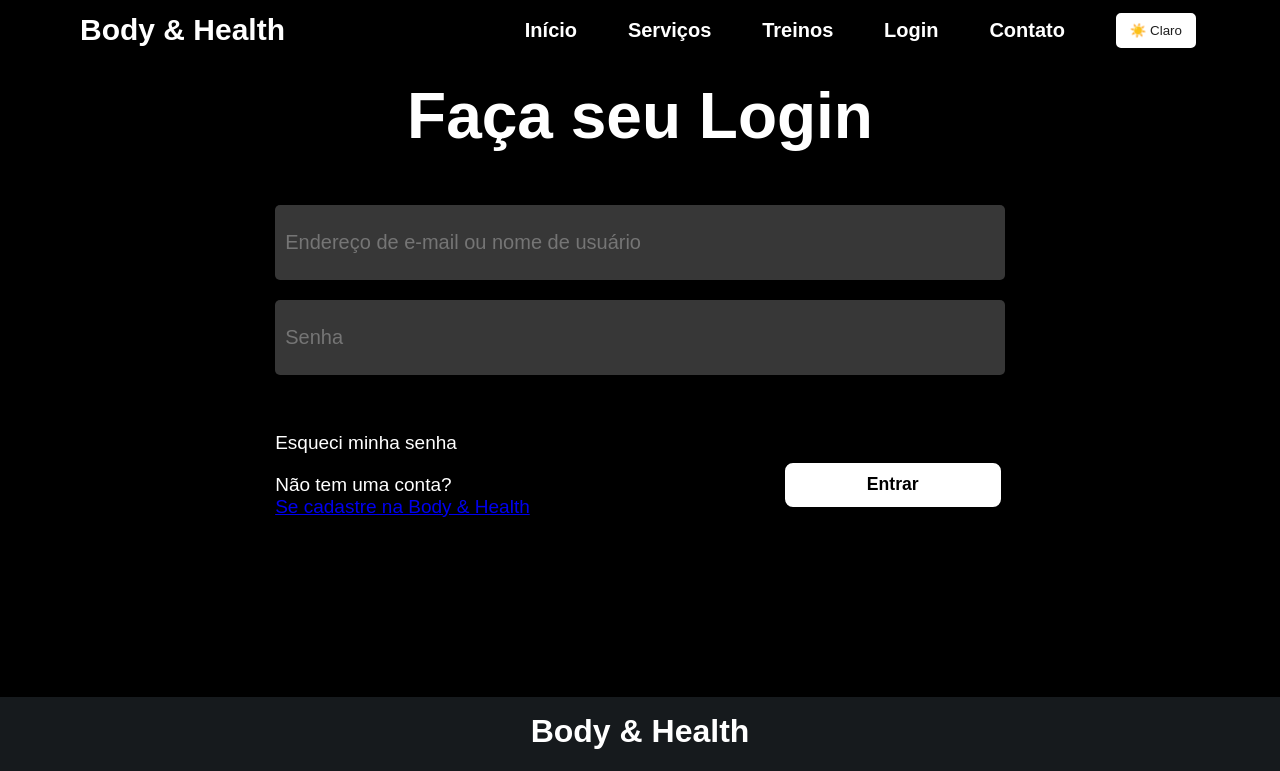
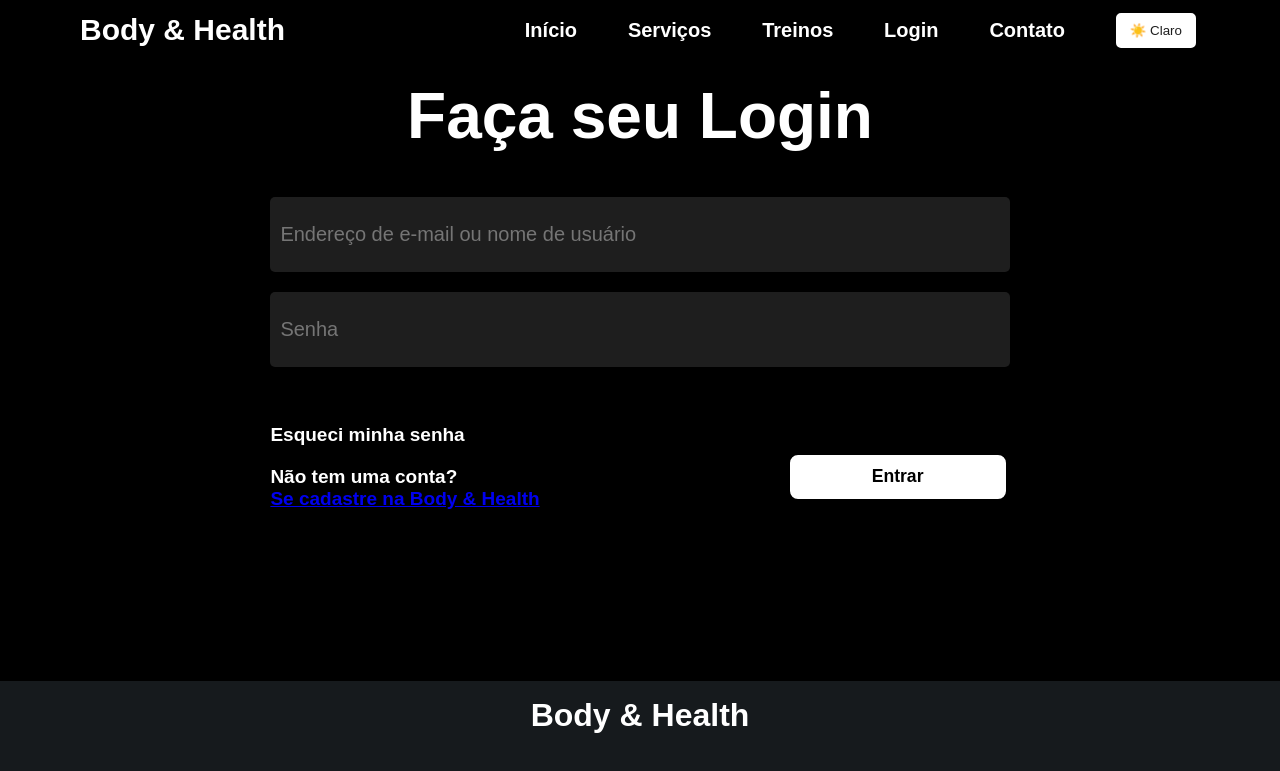
Before and after one commit to Vinirocha388/bodyhealthy-web, a Next.js app: page /login in a window 1280 px wide. Shown: the top 771 px of the page. Built offline with nearby package versions, Linux system fonts and the light colour scheme; a web font is replaced by a local one.

Commit message:
feat: add light mode in login

```diff
--- a/src/app/components/Header/header.module.css
+++ b/src/app/components/Header/header.module.css
@@ -53,7 +53,7 @@
 }
 
 .navLink:hover {
-    color: #FFD700;
+    color: var(--hover-color);
     transition: all 0.3s ease;
 }
 
@@ -65,7 +65,7 @@
     display: block;
     margin-top: 2px;
     right: 0;
-    background: #FFD700;
+    background: var(--hover-color);
     transition: width 0.3s ease, right 0.3s ease;
 }
 
@@ -75,7 +75,7 @@
 }
 
 .logoText:hover {
-    color: #FFD700;
+    color: var(--hover-color);
     transition: all 0.3s ease;
 }
 
--- a/src/app/components/Titulo/titulo.module.css
+++ b/src/app/components/Titulo/titulo.module.css
@@ -3,7 +3,7 @@ display: flex;
 justify-content: center;
 align-items: center;
 font-size: 4rem;
-color: white;
+color: var(--opposite-color);
 margin-top: 2vh;
 }
 
--- a/src/app/globals.css
+++ b/src/app/globals.css
@@ -12,10 +12,11 @@
   --toggle-bg-color: #ffffff;
   --toggle-text-color: #1e1e1e;
   --opposite-color: #ffff;
+  --hover-color: #FFD700;
 }
 
 body.light {
-  --bg-color: #f8f8ff;
+  --bg-color: #d6d6d6;
   --text-color: #ffff;
   --section-bg: #f9f9f9;
   --primary-bg: #272727;
@@ -25,6 +26,7 @@ body.light {
   --toggle-bg-color: #1e1e1e;
   --toggle-text-color: #ffffff;
   --opposite-color: #000000;
+  --hover-color: #dcbd0c;
 }
 
 * {
--- a/src/app/login/login.module.css
+++ b/src/app/login/login.module.css
@@ -1,20 +1,9 @@
 .container {
-    background-color: black;
-    height: 100vh;
-}
-
-.logoText {
-    justify-content: center;
-    display: flex;
-    align-items: center;
-    color: white;
-    margin-top: 80px;
-    margin-bottom: 100px;
-    font-size: 60px;
+    background-color: var(--bg-color);
 }
 
 .inputDiv {
-    padding: 2rem;
+    padding: 1.5rem;
 }
 
 .textBox {
@@ -31,8 +20,8 @@
     border: none;
     padding-left: 10px;
     font-size: 20px;
-    background-color: #373737;
-    color: white;
+    background-color: var(--primary-bg);
+    color: var(--text-color);
 }
 
 .loginTextDiv {
@@ -40,28 +29,31 @@
     width: 60%;
     height: 10rem;
     display: flex;
-    justify-content: space-between;
     align-items: center;
     margin-top: 20px;
     flex-direction: row;
-    color: white;
+    color: var(--text-color);
     margin-bottom: 60px;
+    justify-content: space-between;
 }
 
 .loginTextPassword {
     font-size: 19px;
-    color: white;
+    color: var(--opposite-color);
+    font-weight: bold;
     cursor: pointer;
     margin-bottom: 20px;
+    display: inline-block;
 }
 
 .loginText {
     font-size: 19px;
-    color: white;
+    color: var(--opposite-color);
+    font-weight: bold;
 }
 
 .loginTextPassword:hover {
-    color: #FFD700;
+    color: var(--joker-bg-color);
     transition: 0.3s;
 }
 
@@ -90,11 +82,11 @@
 }
 
 .errorMessage {
-  color: red;
-  text-align: center;
-  margin-top: 20px;
-  font-size: 16px;
-  font-weight: bold;
+    color: red;
+    text-align: center;
+    margin-top: 20px;
+    font-size: 16px;
+    font-weight: bold;
 }
 
 @media (max-width: 1080px) {
@@ -145,7 +137,8 @@
         width: 100%;
     }
 
-    .loginTextPassword, .loginText {
+    .loginTextPassword,
+    .loginText {
         font-size: 14px;
     }
 
--- a/src/app/page.jsx
+++ b/src/app/page.jsx
@@ -67,8 +67,9 @@ export default function HomePage() {
             title="Natação"
             text="Treinos de baixo impacto na piscina, perfeitos para condicionamento físico e fortalecimento sem sobrecarregar as articulações."
           />
-          <Button buttonText="Veja Mais" />
-        </div>
+          <Link href="/servicos">
+            <Button buttonText="Veja Mais" />
+          </Link>        </div>
 
         <div className={styles.frequentlyQuestions}>
           <h1 className={styles.frequentlyQuestionsTitle}>Perguntas Frequentes</h1>
```
Also changed, not shown: src/app/components/Treinos/treinos.module.css (+8 -3 lines), src/app/treinos/treinos.module.css (+6 -7 lines).
